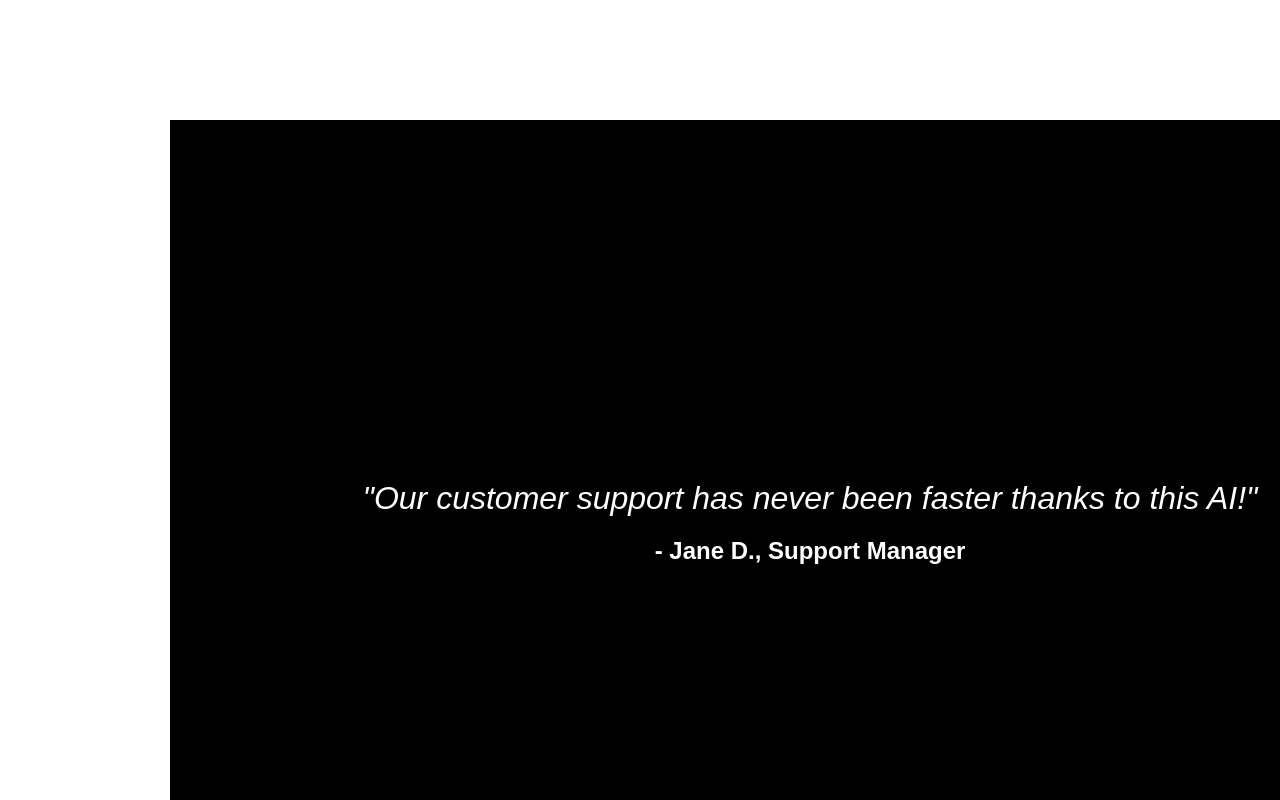
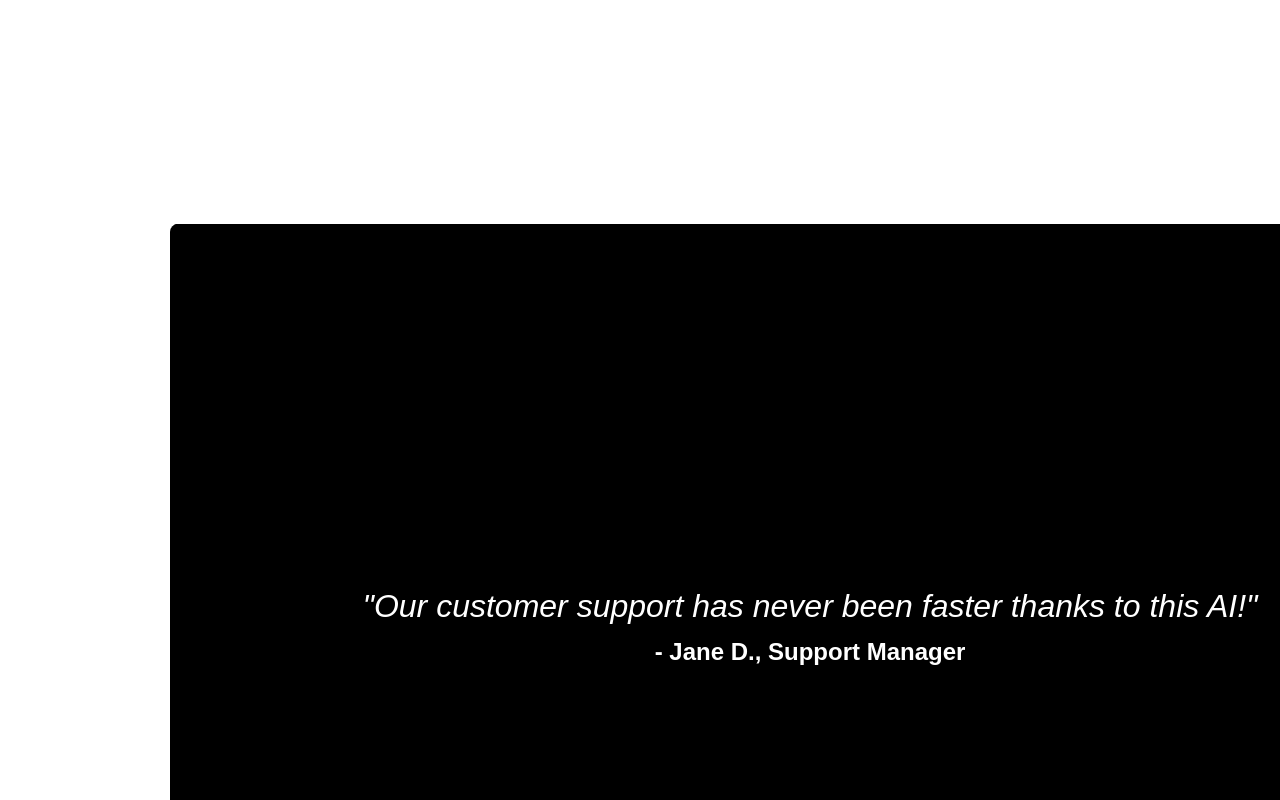
Before and after one commit to Buildyard/Loopin, a React (Vite) app in the folder frontend/: page / in a window 1280 px wide. Shown: the part 5880-6680 px from the top of the page. Built offline with nearby package versions, Linux system fonts and the light colour scheme.

Commit message:
feat: enhance ReviewsSection with additional reviews and animations

```diff
--- a/frontend/src/sections/4ReviewsSection.jsx
+++ b/frontend/src/sections/4ReviewsSection.jsx
@@ -1,5 +1,4 @@
 import React from 'react';
-import { Box, Typography, Paper } from '@mui/material';
 
 const reviews = [
   { quote: "Our customer support has never been faster thanks to this AI!", author: "- Jane D., Support Manager" },
@@ -13,7 +12,11 @@ const reviews = [
   { quote: "Fills forms automatically – brilliant!", author: "- Tom H., User" },
   { quote: "Human handoff is smooth when needed.", author: "- Chris P., Team Lead" },
   { quote: "Secure and enterprise-ready out of the box.", author: "- Rachel G., CTO" },
-  { quote: "Plug & play setup in minutes.", author: "- Paul V., Founder" }
+  { quote: "Plug & play setup in minutes.", author: "- Paul V., Founder" },
+  { quote: "Best ROI we've seen in years.", author: "- Nina W., CFO" },
+  { quote: "Customer satisfaction scores jumped 40%.", author: "- Oscar T., Manager" },
+  { quote: "Multilingual support works flawlessly.", author: "- Petra S., Global Lead" },
+  { quote: "The AI adapts to our brand voice perfectly.", author: "- Quinn R., Brand Director" }
 ];
 
 const ReviewsSection = () => {
@@ -100,6 +103,24 @@ const ReviewsSection = () => {
           height: 100vh;
         }
       }
+      @keyframes shrink-text {
+        0%,
+        10% {
+          font-size: 2rem;
+        }
+        100% {
+          font-size: 1rem;
+        }
+      }
+      @keyframes shrink-author {
+        0%,
+        10% {
+          font-size: 1.5rem;
+        }
+        100% {
+          font-size: 0.875rem;
+        }
+      }
       @media (prefers-reduced-motion: no-preference) {
         @supports (animation-timeline: scroll()) and (animation-range: 0 100%) {
           .content-wrap {
@@ -111,6 +132,20 @@ const ReviewsSection = () => {
             animation-fill-mode: both;
             animation-timing-function: var(--power-2-out), var(--power-1-out);
             animation-timeline: --runner, --runner;
+            animation-range: entry 100% exit -20%;
+          }
+          .content .scaler .center-review-quote {
+            animation-name: shrink-text;
+            animation-fill-mode: both;
+            animation-timing-function: var(--power-2-out);
+            animation-timeline: --runner;
+            animation-range: entry 100% exit -20%;
+          }
+          .content .scaler .center-review-author {
+            animation-name: shrink-author;
+            animation-fill-mode: both;
+            animation-timing-function: var(--power-2-out);
+            animation-timeline: --runner;
             animation-range: entry 100% exit -20%;
           }
           .content .grid .layer {
@@ -125,6 +160,9 @@ const ReviewsSection = () => {
           }
           .content .grid .layer:nth-of-type(3) {
             animation-range: entry 100% exit -20%;
+          }
+          .content .grid .layer:nth-of-type(4) {
+            animation-range: entry 100% exit -30%;
           }
         }
       }
@@ -171,7 +209,7 @@ const ReviewsSection = () => {
         max-width: 100%;
         display: grid;
         grid-template-columns: repeat(4, 1fr);
-        grid-template-rows: repeat(3, 1fr);
+        grid-template-rows: repeat(4, 1fr);
         gap: var(--gap);
         margin: 0 auto;
         align-content: center;
@@ -205,6 +243,10 @@ const ReviewsSection = () => {
         grid-row: 3;
       }
       .grid .layer:nth-of-type(1) > div:nth-of-type(4) {
+        grid-column: 1;
+        grid-row: 4;
+      }
+      .grid .layer:nth-of-type(1) > div:nth-of-type(5) {
         grid-column: 4;
         grid-row: 1;
       }
@@ -217,12 +259,16 @@ const ReviewsSection = () => {
         grid-row: 3;
       }
       .grid .layer:nth-of-type(2) > div:nth-of-type(3) {
+        grid-column: 4;
+        grid-row: 4;
+      }
+      .grid .layer:nth-of-type(2) > div:nth-of-type(4) {
         grid-column: 2;
         grid-row: 1;
       }
-      .grid .layer:nth-of-type(2) > div:nth-of-type(4) {
+      .grid .layer:nth-of-type(2) > div:nth-of-type(5) {
         grid-column: 2;
-        grid-row: 3;
+        grid-row: 4;
       }
       .grid .layer:nth-of-type(3) > div:nth-of-type(1) {
         grid-column: 2;
@@ -234,10 +280,18 @@ const ReviewsSection = () => {
       }
       .grid .layer:nth-of-type(3) > div:nth-of-type(3) {
         grid-column: 3;
+        grid-row: 4;
+      }
+      .grid .layer:nth-of-type(4) > div:nth-of-type(1) {
+        grid-column: 2;
         grid-row: 3;
       }
+      .grid .layer:nth-of-type(4) > div:nth-of-type(2) {
+        grid-column: 3;
+        grid-row: 2;
+      }
       .grid .scaler {
-        grid-area: 2 / 3;
+        grid-area: 3 / 3;
         position: relative;
       }
     }
@@ -276,25 +330,26 @@ const ReviewsSection = () => {
       justify-content: center;
       align-items: center;
       padding: 2rem;
-      border-radius: 0;
+      border-radius: 0.5rem;
     }
     .center-review-quote {
       font-style: italic;
       text-align: center;
       font-size: 2rem;
-      line-height: 1.4;
+      line-height: 1.5;
     }
     .center-review-author {
-      margin-top: 1rem;
+      margin-top: 0.5rem;
       font-weight: bold;
       font-size: 1.5rem;
     }
   `;
 
   const layerReviews = reviews.slice(1);
-  const layer1Reviews = layerReviews.slice(0, 4);
-  const layer2Reviews = layerReviews.slice(4, 8);
-  const layer3Reviews = layerReviews.slice(8, 11);
+  const layer1Reviews = layerReviews.slice(0, 5);
+  const layer2Reviews = layerReviews.slice(5, 10);
+  const layer3Reviews = layerReviews.slice(10, 13);
+  const layer4Reviews = layerReviews.slice(13, 15);
 
   return (
     <>
@@ -344,6 +399,20 @@ const ReviewsSection = () => {
                 </div>
               ))}
             </div>
+            <div className="layer">
+              {layer4Reviews.map((review, index) => (
+                <div key={index}>
+                  <div className="review-card">
+                    <div className="review-quote">
+                      "{review.quote}"
+                    </div>
+                    <div className="review-author">
+                      {review.author}
+                    </div>
+                  </div>
+                </div>
+              ))}
+            </div>
             <div className="scaler">
               <div className="center-review-card">
                 <div className="center-review-quote">
```
